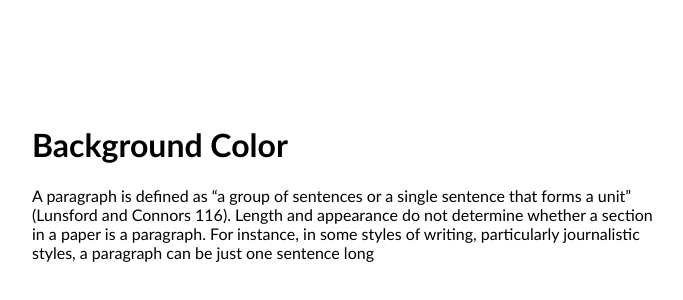
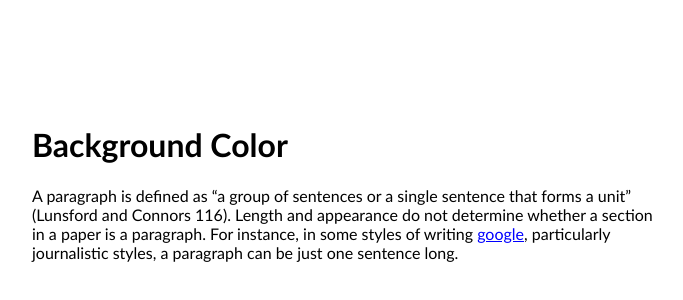
Before and after one commit to maruf-hamid/GithubTest, a plain HTML site: page Freecode/index.html in a window 1280 px wide. Shown: the part 224-524 px from the top of the page, without its empty margins (296-979 px from the left). Drawn offline with Linux system fonts and the light colour scheme.

Commit message:
styling links

```diff
--- a/Freecode/index.html
+++ b/Freecode/index.html
@@ -8,14 +8,14 @@
 </head>
 <body>
    <h1 class="container">Background Color</h1>
+   <p class="container">A paragraph is defined as “a group of sentences or
+     a single sentence that forms a unit” (Lunsford and
+     Connors 116). Length and appearance do not determine
+     whether a section in a paper is a paragraph. For instance,
+      in some styles of writing <a href="https://www.google.co.uk/">google</a>, particularly journalistic styles,
+       a paragraph can be just one sentence long.</p>
 
-   <p class="container">A paragraph is defined as
-    “a group of sentences or a single sentence
-     that forms a unit” (Lunsford and Connors 116). Length and
-      appearance do not determine whether a section in a paper is a paragraph.
-       For instance, in some styles of writing, particularly journalistic styles,
-        a paragraph can be just one sentence long</p>
-        <div class="circle"></div>
+       <div class="circle"></div>
 
 
 </html>
--- a/Freecode/style.css
+++ b/Freecode/style.css
@@ -2,3 +2,17 @@ body{
     padding: 25%;
     font-family: 'Trebuchet MS', 'Lucida Sans Unicode', 'Lucida Grande', 'Lucida Sans', Arial, sans-serif;
 }
+
+a{
+    color: rgb(0, 0, 255);
+    cursor: pointer;
+}
+a:visited{
+    color: rgb(38, 117, 181);
+}
+a:hover{
+    color:rgb(0, 0, 255, 0.8);
+}
+a:active{
+    color: red;
+}
```
